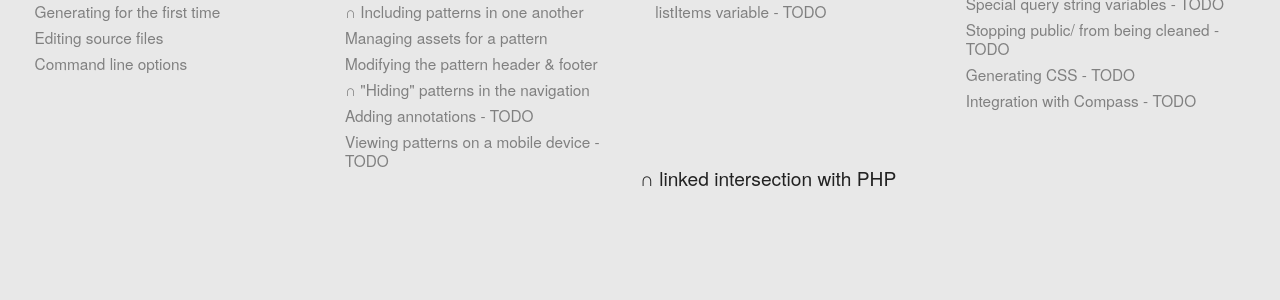
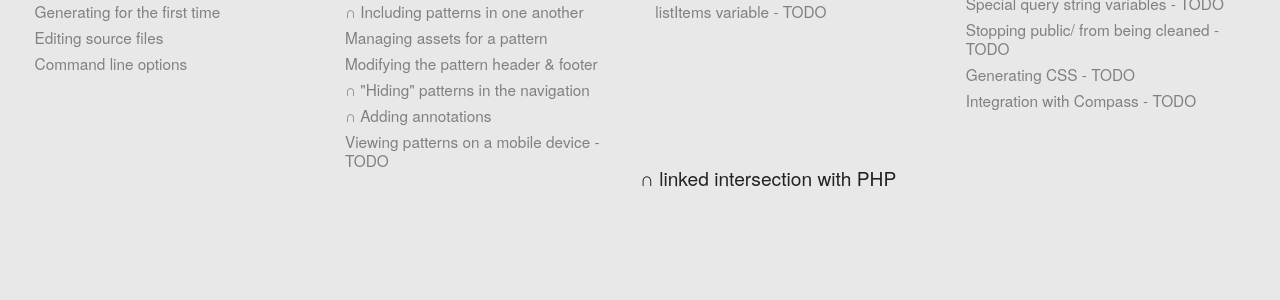
Before and after one commit to pattern-lab/website, a Jekyll site: the page built from patternlabsite/docs/index.html, in a window 1280 px wide. Shown: the part 1160-1460 px from the top of the page. Built offline with Jekyll 4.4.1, drawn with Linux system fonts in a browser that asks for light colours; Markdown is read by kramdown in place of the engine named in the settings; comment, search, counter and statistics services are not loaded.

Commit message:
addding annotations. closes #17

```diff
--- a/patternlabsite/_includes/docs-navigation-node.html
+++ b/patternlabsite/_includes/docs-navigation-node.html
@@ -23,7 +23,7 @@
 				<!-- <li><a href="/docs/pattern-pseudo-patterns.html">Using pseudo-patterns - TODO</a></li> -->
 				<!-- <li><a href="/docs/pattern-parameters.html">Using pattern parameters - TODO</a></li> -->
 				<li><a href="/docs/pattern-hiding.html">&cap; "Hiding" patterns in the navigation</a></li>
-				<li><a href="/docs/pattern-adding-annotations.html">Adding annotations - TODO</a></li>
+				<li><a href="/docs/pattern-adding-annotations.html">&cap; Adding annotations</a></li>
 				<li><a href="/docs/pattern-mobile-view.html">Viewing patterns on a mobile device - TODO</a></li>
 			</ul>
 		</li>
```
